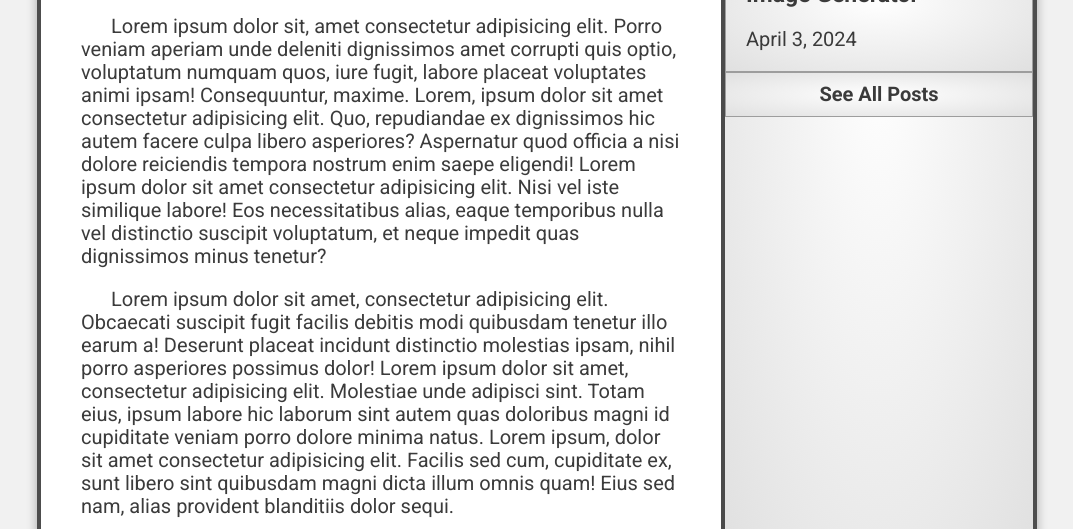
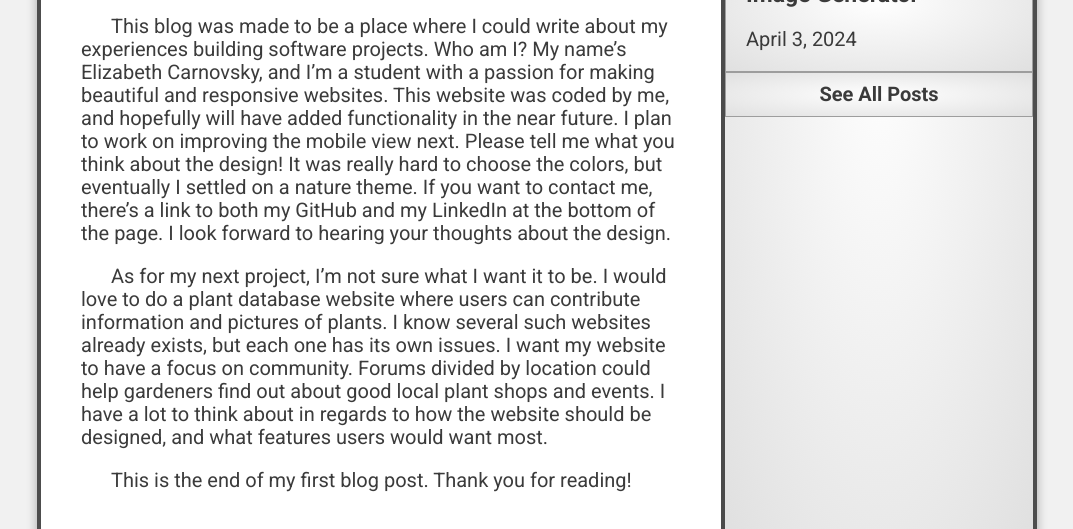
Before and after one commit to ecarnovsky/blog, a plain HTML site: page index.html in a window 1280 px wide. Shown: the part 564-1093 px from the top of the page, without its empty margins (103-1176 px from the left). Drawn offline with Linux system fonts and the light colour scheme.

Commit message:
Added text to the paragraphs

```diff
--- a/index.html
+++ b/index.html
@@ -57,8 +57,15 @@
 
 					<h1>Hello, and Welcome to My Blog</h1>
 
-					<p>Lorem ipsum dolor sit, amet consectetur adipisicing elit. Porro veniam aperiam unde deleniti dignissimos amet corrupti quis optio, voluptatum numquam quos, iure fugit, labore placeat voluptates animi ipsam! Consequuntur, maxime. Lorem, ipsum dolor sit amet consectetur adipisicing elit. Quo, repudiandae ex dignissimos hic autem facere culpa libero asperiores? Aspernatur quod officia a nisi dolore reiciendis tempora nostrum enim saepe eligendi! Lorem ipsum dolor sit amet consectetur adipisicing elit. Nisi vel iste similique labore! Eos necessitatibus alias, eaque temporibus nulla vel distinctio suscipit voluptatum, et neque impedit quas dignissimos minus tenetur?</p>
-					<p>Lorem ipsum dolor sit amet, consectetur adipisicing elit. Obcaecati suscipit fugit facilis debitis modi quibusdam tenetur illo earum a! Deserunt placeat incidunt distinctio molestias ipsam, nihil porro asperiores possimus dolor! Lorem ipsum dolor sit amet, consectetur adipisicing elit. Molestiae unde adipisci sint. Totam eius, ipsum labore hic laborum sint autem quas doloribus magni id cupiditate veniam porro dolore minima natus. Lorem ipsum, dolor sit amet consectetur adipisicing elit. Facilis sed cum, cupiditate ex, sunt libero sint quibusdam magni dicta illum omnis quam! Eius sed nam, alias provident blanditiis dolor sequi.</p>
+					<p>
+						This blog was made to be a place where I could write about my experiences building software projects. Who am I? My name’s Elizabeth Carnovsky, and I’m a student with a passion for making beautiful and responsive websites. This website was coded by me, and hopefully will have added functionality in the near future. I plan to work on improving the mobile view next. Please tell me what you think about the design! It was really hard to choose the colors, but eventually I settled on a nature theme. If you want to contact me, there’s a link to both my GitHub and my LinkedIn at the bottom of the page. I look forward to hearing your thoughts about the design.
+					</p>
+					<p>
+						As for my next project, I’m not sure what I want it to be. I would love to do a plant database website where users can contribute information and pictures of plants. I know several such websites already exists, but each one has its own issues. I want my website to have a focus on community. Forums divided by location could help gardeners find out about good local plant shops and events. I have a lot to think about in regards to how the website should be designed, and what features users would want most.
+					</p>
+					<p>
+						This is the end of my first blog post. Thank you for reading!
+					</p>
 
 				</article>
 			</section>
```
